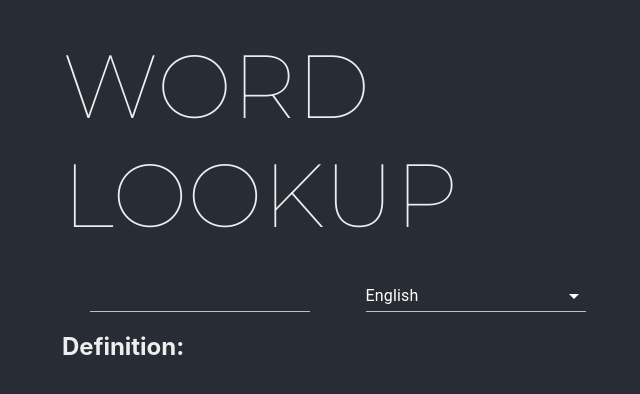
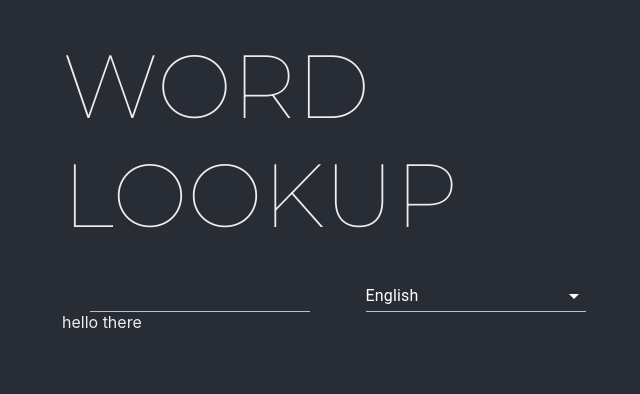
Before and after one commit to jallend1/dictionary, a React (Create React App) app: page / in a window 1280 px wide. Shown: the top 394 px of the page, without its empty margins (302-942 px from the left). Built offline with nearby package versions, Linux system fonts and the light colour scheme.

Commit message:
Creates Definitions component and adds basic error handling when word is not found

```diff
--- a/src/App.js
+++ b/src/App.js
@@ -7,6 +7,7 @@ import {
   ThemeProvider
 } from '@material-ui/core';
 import Header from './Components/Header';
+import Definitions from './Components/Definitions';
 
 function App() {
   const [language, setLanguage] = useState('en');
@@ -23,15 +24,25 @@ function App() {
     }
   });
   const getWord = () => {
-    const url = `https://api.dictionaryapi.dev/api/v2/entries/${language}/${word}`;
+    console.log(word);
     if (word !== '') {
-      console.log(`inside getting : ${word}`);
+      const url = `https://api.dictionaryapi.dev/api/v2/entries/${language}/${word}`;
       fetch(url)
-        .then((res) => res.json())
+        .then((res) => {
+          if (res.ok) {
+            return res.json();
+          } else {
+            throw new Error(res.status);
+          }
+        })
         .then((data) => {
-          console.log(data[0].meanings);
-          // setMeanings(data[0].meanings);
+          data[0].meanings
+            ? setMeanings(data[0].meanings)
+            : setMeanings(['Word not found :(']);
           // setAudio(data[0].phonetics[0].audio);
+        })
+        .catch((err) => {
+          console.log(err);
         });
     }
   };
@@ -66,7 +77,7 @@ function App() {
                 <MenuItem value='ja'>Japanese</MenuItem>
               </TextField>
             </div>
-            <h2>Definition:</h2>
+            {meanings && <Definitions word={word} meanings={meanings} />}
           </main>
         </Container>
       </ThemeProvider>
--- /dev/null
+++ b/src/Components/Definitions.jsx
@@ -0,0 +1,12 @@
+import React from 'react'
+
+const Definitions = ({word, meanings}) => {
+    console.log(meanings)
+    return (
+        <div>
+            hello there
+        </div>
+    )
+}
+
+export default Definitions
```
